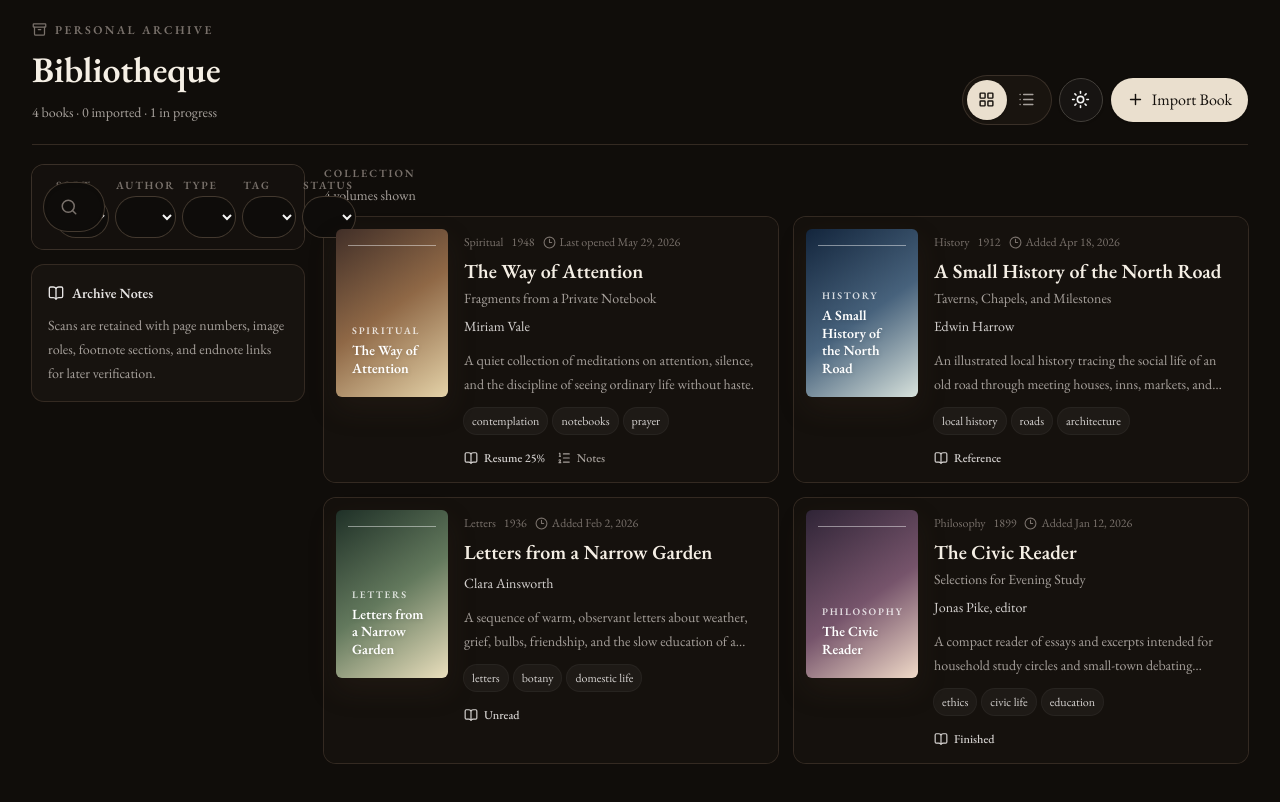
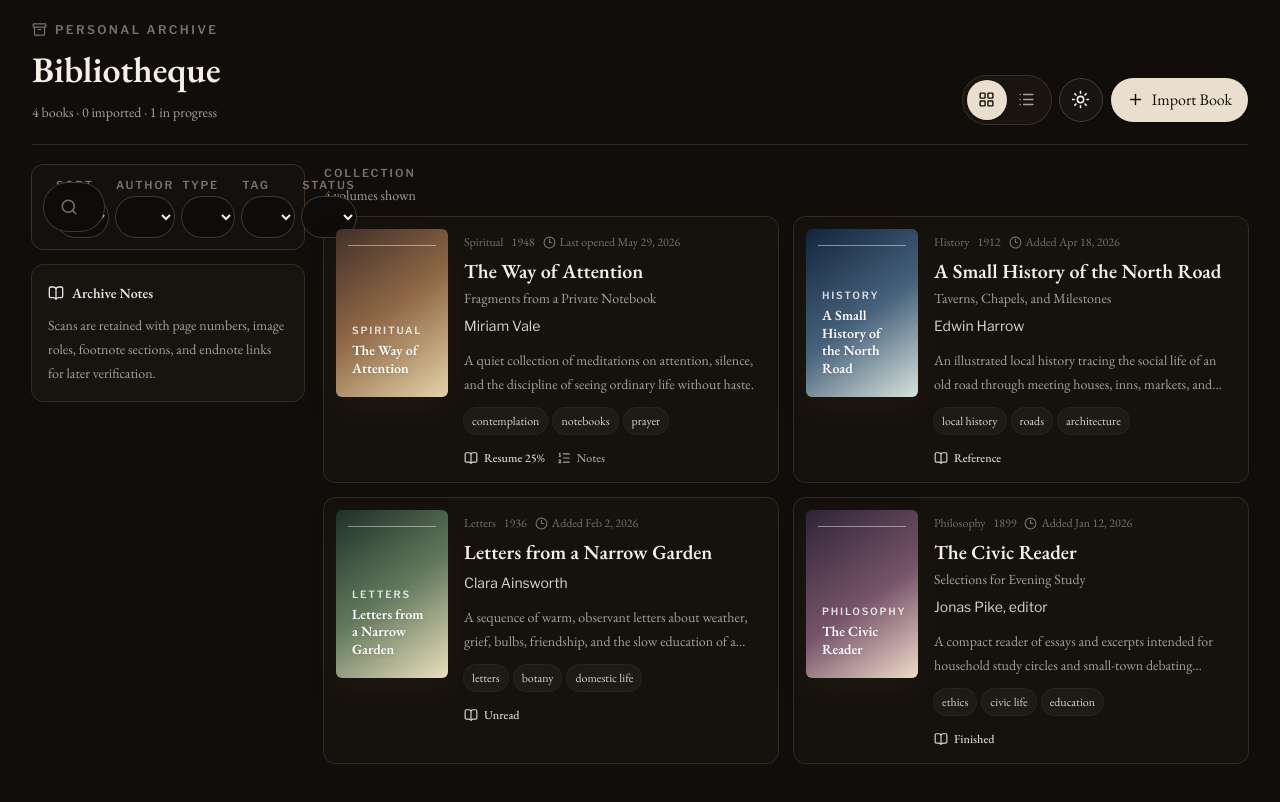
Before and after one commit to mxpf/print-archive-reader, a React (Vite) app: page / in a window 1280 px wide. Both pictures are taken after a click on the button 1080 px from the left and 99 px from the top of the page. Shown: the top 802 px of the page. Built offline with nearby package versions, Linux system fonts and the light colour scheme.

Commit message:
Pair EB Garamond with Libre Franklin metadata

```diff
--- a/src/components/BookCard.tsx
+++ b/src/components/BookCard.tsx
@@ -27,7 +27,7 @@ export function BookCard({ book, variant = 'card', onOpen }: Props) {
         <FileText size={17} className="text-stone-400 transition group-hover:text-stone-700 dark:text-stone-500 dark:group-hover:text-stone-200" />
         <span className="min-w-0">
           <span className="block truncate font-serif text-[15px] font-semibold leading-tight text-stone-950 dark:text-[#f5efe5]">{book.title}</span>
-          <span className="mt-0.5 block truncate text-xs leading-tight text-stone-500 dark:text-stone-400">{book.author}</span>
+          <span className="mt-0.5 block truncate font-sans text-xs leading-tight text-stone-500 dark:text-stone-400">{book.author}</span>
         </span>
         <span className="hidden items-center gap-3 text-xs text-stone-500 dark:text-stone-500 sm:inline-flex">
           <span>{book.bookType}</span>
@@ -74,7 +74,7 @@ export function BookCard({ book, variant = 'card', onOpen }: Props) {
           {book.title}
         </h3>
         {book.subtitle ? <p className="mt-1 line-clamp-1 text-sm text-stone-600 dark:text-stone-400">{book.subtitle}</p> : null}
-        <p className="mt-2 text-sm text-stone-800 dark:text-stone-300">{book.author}</p>
+        <p className="mt-2 font-sans text-sm text-stone-800 dark:text-stone-300">{book.author}</p>
         <p className="mt-3 line-clamp-2 text-sm leading-6 text-stone-600 dark:text-stone-400">{book.description}</p>
         <div className="mt-3 flex flex-wrap gap-1.5">
           {book.tags.slice(0, 3).map((tag) => (
--- a/src/components/BookDetail.tsx
+++ b/src/components/BookDetail.tsx
@@ -36,7 +36,7 @@ export function BookDetail({ book, onBack, onRead }: Props) {
           </div>
           <h1 className="mt-3 text-4xl font-semibold leading-tight text-stone-950 dark:text-white sm:text-5xl">{book.title}</h1>
           {book.subtitle ? <p className="mt-2 text-xl text-stone-600 dark:text-stone-300">{book.subtitle}</p> : null}
-          <p className="mt-4 text-lg text-stone-800 dark:text-stone-200">{book.author}</p>
+          <p className="mt-4 font-sans text-lg text-stone-800 dark:text-stone-200">{book.author}</p>
           <p className="mt-5 max-w-2xl text-base leading-7 text-stone-600 dark:text-stone-300">{book.description}</p>
           <div className="mt-5 flex flex-wrap items-center gap-2">
             <Tags size={16} className="text-stone-500" />
--- a/src/index.css
+++ b/src/index.css
@@ -1,10 +1,11 @@
-@import url("https://fonts.googleapis.com/css2?family=EB+Garamond:ital,wght@0,400..800;1,400..800&display=swap");
+@import url("https://fonts.googleapis.com/css2?family=EB+Garamond:ital,wght@0,400..800;1,400..800&family=Libre+Franklin:ital,wght@0,400..900;1,400..900&display=swap");
 @import "tailwindcss";
 
 @custom-variant dark (&:where(.dark, .dark *));
 
 :root {
   --font-archive: "EB Garamond", Georgia, "Times New Roman", serif;
+  --font-archive-sans: "Libre Franklin", ui-sans-serif, system-ui, -apple-system, BlinkMacSystemFont, "Segoe UI", sans-serif;
   color: #2f2a25;
   background: #f7f1e7;
   font-family: var(--font-archive);
@@ -40,10 +41,15 @@ textarea {
 
 .reader-content,
 .editable-rich-text,
-.font-serif,
+.font-serif {
+  font-family: var(--font-archive) !important;
+}
+
 .font-sans,
-.font-mono {
-  font-family: var(--font-archive) !important;
+.font-mono,
+.uppercase,
+.archive-sans {
+  font-family: var(--font-archive-sans) !important;
 }
 
 .reader-content h2,
@@ -106,7 +112,7 @@ textarea {
   transform: translateX(-50%);
   background: #f7f1e7;
   padding: 0 0.55rem;
-  font-family: var(--font-archive);
+  font-family: var(--font-archive-sans);
   font-size: 0.65rem;
   font-weight: 700;
   letter-spacing: 0.12em;
@@ -137,7 +143,7 @@ textarea {
   content: "Footnotes";
   display: block;
   margin-bottom: 0.6rem;
-  font-family: var(--font-archive);
+  font-family: var(--font-archive-sans);
   font-size: 0.72rem;
   font-weight: 700;
   letter-spacing: 0.14em;
@@ -152,7 +158,7 @@ textarea {
 
 .footnote-backref {
   margin-left: 0.35rem;
-  font-family: var(--font-archive);
+  font-family: var(--font-archive-sans);
   font-size: 0.72em;
 }
 
@@ -209,7 +215,7 @@ textarea {
 
 .preserved-figure figcaption {
   margin-top: 0.85rem;
-  font-family: var(--font-archive);
+  font-family: var(--font-archive-sans);
   font-size: 0.78em;
   color: currentColor;
   opacity: 0.65;
```
Also changed, not shown: 1 other file (tests, documents, lock files or other folders).
